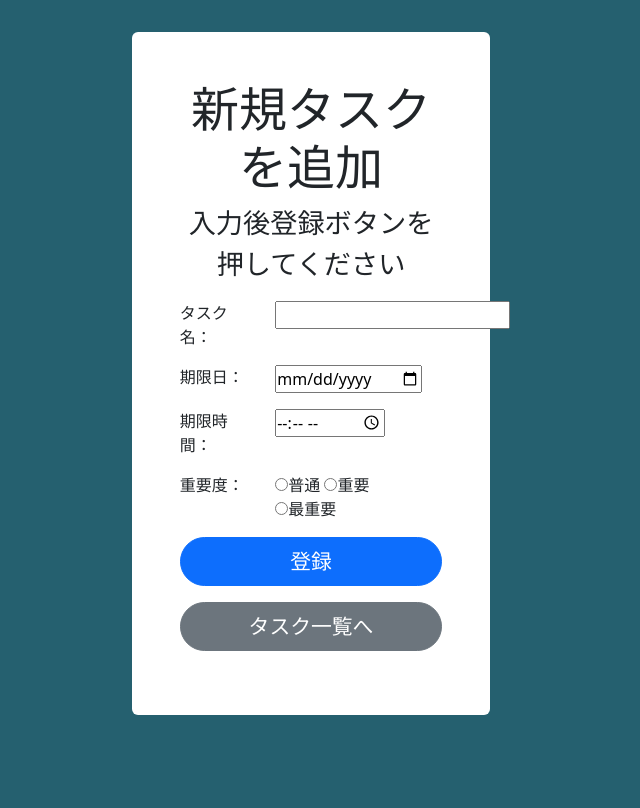
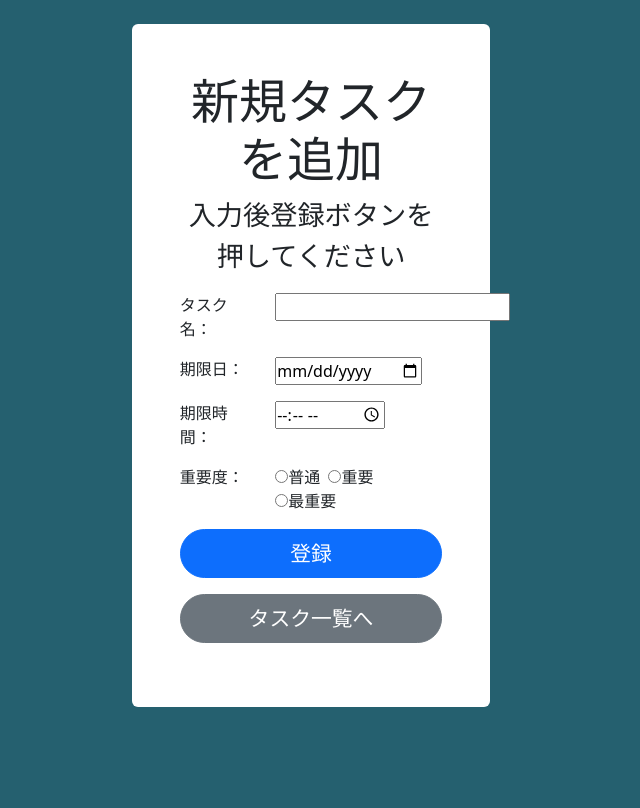
Before and after one commit to ShumpeiSeto/taskbell, a Python web app: template taskbell/templates/testtemp/new_task.html in a window 1280 px wide. Shown: the whole page, without its empty margins (329-969 px from the left). Run offline with Jinja, Linux system fonts and the light colour scheme; the template is opened without the code that fills it, so the values that code supplies are empty.

Commit message:
モバイルでの新規タスク追加画面修正

```diff
--- a/taskbell/templates/testtemp/new_task.html
+++ b/taskbell/templates/testtemp/new_task.html
@@ -1,6 +1,6 @@
 {% extends 'testtemp/layout.html' %}
 {% block content %}
-<div class="container vh-100 px-2 py-4">
+<div class="container vh-100 px-2 py-3">
   <div class="row h-100 justify-content-center align-items-start">
     <div class="col-12 col-md-8 col-lg-5 col-xl-4">
       <div class="card border-0">
@@ -22,7 +22,7 @@
               <div class="col-4">
                 <label for="dead_day">期限日：</label>
               </div>
-              <div class="col-6">
+              <div class="col-7">
                 <input type="date" name="dead_date" id="dead_date">
               </div>
             </div>
@@ -30,7 +30,7 @@
               <div class="col-4">
                 <label for="dead_time">期限時間：</label>
               </div>
-              <div class="col-6">
+              <div class="col-7">
                 <input type="time" name="dead_time" id="dead_time">
               </div>
             </div>
@@ -38,11 +38,11 @@
               <div class="col-4">
                 <label for="importance">重要度：</label>
               </div>
-              <div class="col-6">
-              <label>
+              <div class="col-8">
+              <label class="pe-1">
                 <input type="radio" name="importance" id="importance" value="0">普通
               </label>
-              <label>
+              <label class="pe-1">
                 <input type="radio" name="importance" id="importance" value="1">重要
               </label>
               <label>
```
